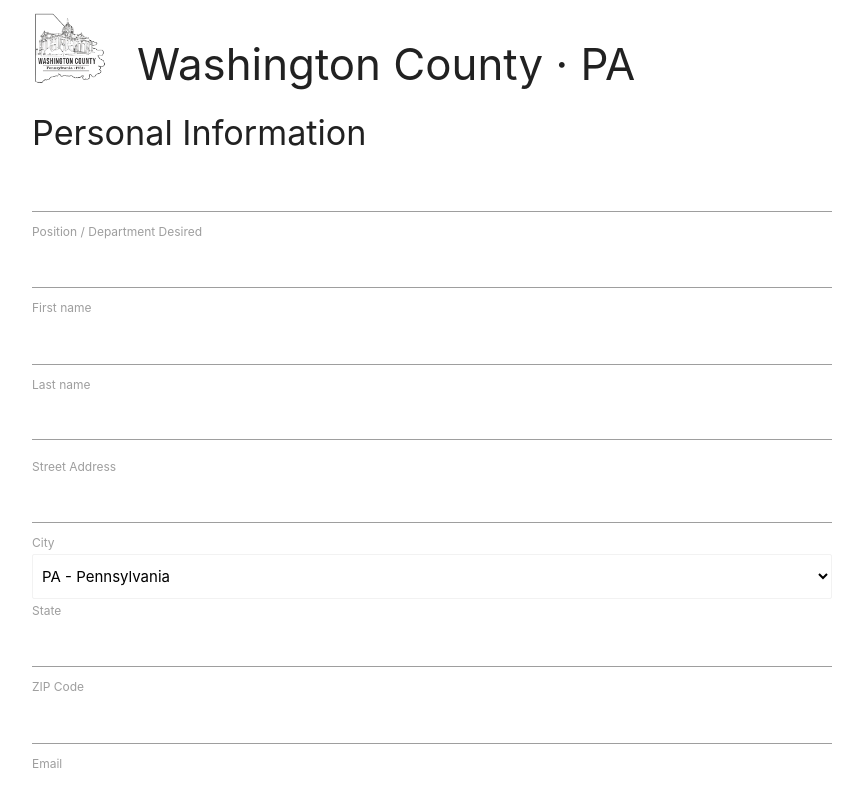
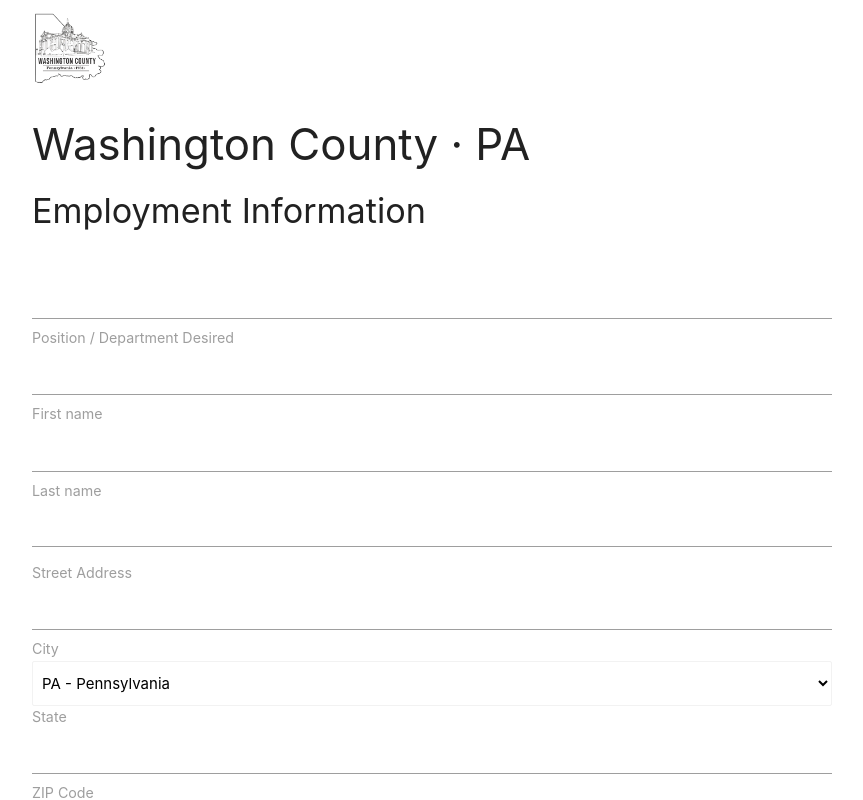
Before and after one commit to daniel-kennedy/employment-app, a Next.js app: page / in a window 1280 px wide. Shown: the top 800 px of the page, without its empty margins (208-1071 px from the left). Built offline with nearby package versions, Linux system fonts and the light colour scheme.

Commit message:
2 files modified

```diff
--- a/pages/index.js
+++ b/pages/index.js
@@ -83,16 +83,19 @@
         />
         <h3
           style={{
-            display: 'inline',
-            marginLeft: '2rem',
             verticalAlign: 'text-bottom',
           }}
         >
           Washington County &middot; PA
         </h3>
         <section name="personal">
-          <h4>Personal Information</h4>
-          <input name="position-desired" id="position-desired" type="text" />
+          <h4>Employment Information</h4>
+          <input
+            style={{ marginTop: '2rem' }}
+            name="position-desired"
+            id="position-desired"
+            type="text"
+          />
           <label htmlFor="position-desired">
             Position / Department Desired
           </label>
--- a/styles/globals.css
+++ b/styles/globals.css
@@ -22,3 +22,6 @@
     margin: 0 20px;
   }
 }
+label {
+  font-size: 0.95rem;
+}
```
